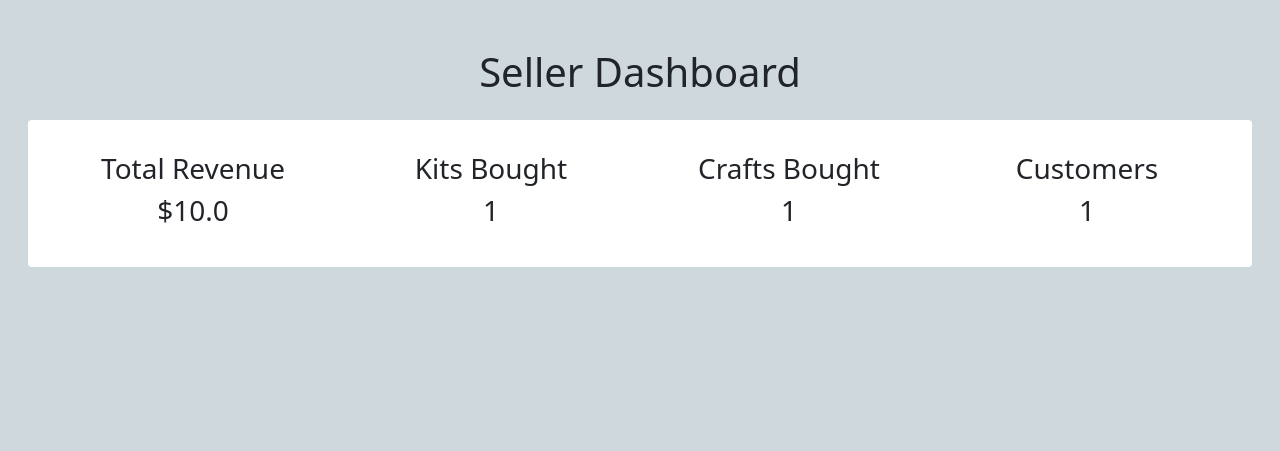
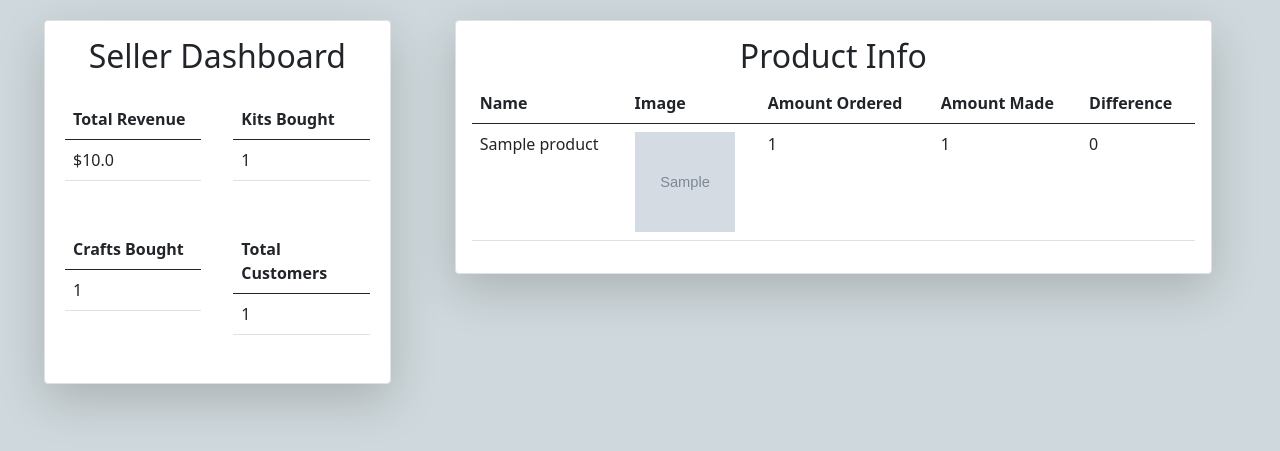
Before and after one commit to ethanschreur/kids-krafts, a Flask app: page /dashboard in a window 1280 px wide. Shown: the part 101-552 px from the top of the page. Run offline with Flask 2, Linux system fonts and the light colour scheme; the visitor is signed in with stand-in values (Sample User, id 1); tables that the repository leaves empty hold one stand-in row (values such as "Sample post"); grey boxes marked "Sample" are stand-in pictures; some libraries are stand-ins or nearby versions.

Commit message:
products ordered information

```diff
--- a/app/__init__.py
+++ b/app/__init__.py
@@ -52,33 +52,41 @@ def logout():
 def get_dashboard():
     if ("seller_email" not in session):
         return redirect('/login')
+    products = Product.query.all()
+    prod_info = {}
+    for prod in products:
+        product = {}
+        product['name']=prod.name
+        product['image_url']=prod.image_url
+        product['amount_ordered']=0
+        product['amount_made']=0
+        prod_info[prod.id] = product
     revenue = 0
     kits_bought = 0
     crafts_bought = 0
     unique_customers = 0
     purchases = Purchase.query.all()
-    orders = Order.query.all()
+    unique_emails = []
     for purchase in purchases:
+        prod_info[purchase.product_id]["amount_ordered"] = prod_info[purchase.product_id]["amount_ordered"] + purchase.number_ordered
+        prod_info[purchase.product_id]["amount_made"] = prod_info[purchase.product_id]["amount_made"] + purchase.number_made
         purchase_cost = Product.query.get(purchase.product_id).price * purchase.number_ordered
         revenue = revenue + purchase_cost
-        crafts_bought = crafts_bought + purchase.number_ordered
-    unique_emails = []
-    for order in orders:
-        if order.email not in unique_emails:
-            unique_emails.append(order)
-        kits_bought = kits_bought + len(order.purchases)
+        kits_bought = kits_bought + (purchase.number_ordered)
+        crafts_bought = crafts_bought + (purchase.number_ordered * len(Product.query.get(purchase.product_id).subproducts))
+        email = Order.query.get(purchase.order_id).email
+        if email not in unique_emails:
+            unique_emails.append(email)
     revenue = f'${round(revenue, 2)}'
     unique_customers = len(unique_emails)
-    return render_template('seller/dashboard.html', revenue=revenue, kits_bought=kits_bought, crafts_bought=crafts_bought, unique_customers=unique_customers)
+    return render_template('seller/dashboard.html', prod_info=prod_info, revenue=revenue, kits_bought=kits_bought, crafts_bought=crafts_bought, unique_customers=unique_customers)
 
 @app.route('/products', methods=['GET'])
 def products():
     if ("seller_email" not in session):
         return redirect('/login')
     products = Product.query.all()
-    print(request.args)
     if 'order_by' in request.args:
-        print('here')
         products = filter_products(request.args['order_by'], request.args['value'], products)
     return render_template('seller/products.html', products=products)
 
--- a/app/templates/seller/dashboard.html
+++ b/app/templates/seller/dashboard.html
@@ -3,35 +3,102 @@
 {% block title %}Dashboard{% endblock %}
 
 {% block content %}
-<center>
-    <h1 class="mt-5">Seller Dashboard</h1>
-</center>
 <div class="container d-flex justify-content-center">
-    <span class="d-inline d-lg-none m-3">
+    <span class="d-inline d-lg-none m-3 mt-5">
         <a class="m-3 btn btn-md btn-success text-black" href="/products">Products</a>
         <a class="m-3 btn btn-md btn-success text-black" href="/orders">Orders</a>
     </span>
 </div>
-<center>
-    <div class="container-fluid">
-    <div class="row bg-white rounded m-3 p-3">
-        <div class="p-3 col-6 col-sm-6 col-md-3">
-            <h3>Total Revenue</h3>
-            <h3>{{revenue}}</h3>
-        </div>
-        <div class="p-3 col-6 col-sm-6 col-md-3">
-            <h3>Kits Bought</h3>
-            <h3>{{kits_bought}}</h3>
-        </div>
-        <div class="p-3 col-6 col-sm-6 col-md-3">
-            <h3>Crafts Bought</h3>
-            <h3>{{crafts_bought}}</h3>
-        </div>
-        <div class="p-3 col-6 col-sm-6 col-md-3">
-            <h3>Customers</h3>
-            <h3>{{unique_customers}}</h3>
+<div class="row container-fluid">
+    <div class="add-product col-lg-4 col-12">
+        <div class="p-3 add-product-container border rounded shadow-lg">
+        <center><h2>Seller Dashboard</h2></center>
+        <div class="row">
+            <div class="p-3 col-6">
+                <table class="table">
+                    <thead>
+                        <tr>
+                            <th>Total Revenue</th>
+                        </tr>
+                    </thead>
+                    <tbody>
+                        <tr>
+                            <td>{{revenue}}</td>
+                        </tr>
+                    </tbody>
+                </table>
+            </div>
+            <div class="p-3 col-6">
+                <table class="table">
+                    <thead>
+                        <tr>
+                            <th>Kits Bought</th>
+                        </tr>
+                    </thead>
+                    <tbody>
+                        <tr>
+                            <td>{{kits_bought}}</td>
+                        </tr>
+                    </tbody>
+                </table>
+            </div>
+            <div class="p-3 col-6">
+                <table class="table">
+                    <thead>
+                        <tr>
+                            <th>Crafts Bought</th>
+                        </tr>
+                    </thead>
+                    <tbody>
+                        <tr>
+                            <td>{{crafts_bought}}</td>
+                        </tr>
+                    </tbody>
+                </table>
+            </div>
+            <div class="p-3 col-6">
+                <table class="table">
+                    <thead>
+                        <tr>
+                            <th>Total Customers</th>
+                        </tr>
+                    </thead>
+                    <tbody>
+                        <tr>
+                            <td>{{unique_customers}}</td>
+                        </tr>
+                    </tbody>
+                </table>
+            </div>
         </div>
     </div>
+</div>
+    <div class="view-products col-lg-8 col-12">
+        <div class="p-3 view-products-container border rounded shadow-lg">
+            <center><h2>Product Info</h2></center>
+            <table class="table">
+                <thead>
+                    <tr>
+                      <th scope="col">Name</th>
+                      <th scope="col">Image</th>
+                      <th scope="col">Amount Ordered</th>
+                      <th scope="col">Amount Made</th>
+                      <th scope="col">Difference</th>
+                    </tr>
+                  </thead>
+            {% for id in prod_info %}
+            <tbody>
+                  <tr class="table-row">
+                    <td>{{prod_info[id].name}}</td>
+                    <td><img src="{{prod_info[id].image_url}}" class="prod-img"></img></td>
+                    <td>{{prod_info[id].amount_ordered}}</td>
+                    <td>{{prod_info[id].amount_made}}</td>
+                    <td>{{prod_info[id].amount_ordered - prod_info[id].amount_made}}</td>
+                </tr>
+              </tbody>
+            {% endfor %}
+            </table>
+        </div>
     </div>
-</center>
+</div>
 {% endblock %}
```
